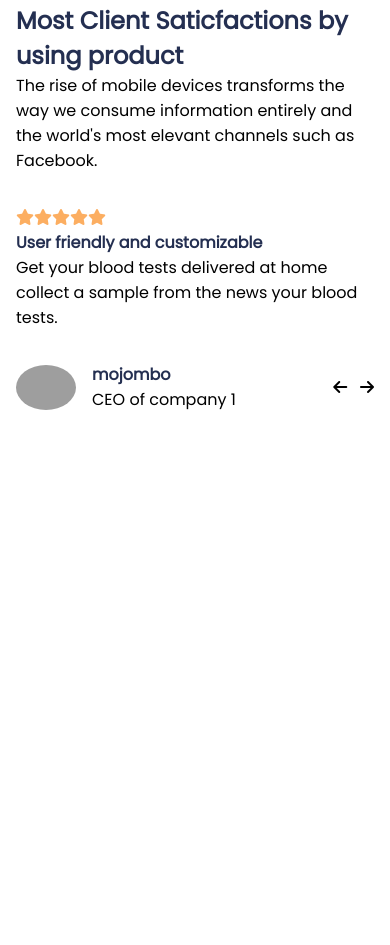
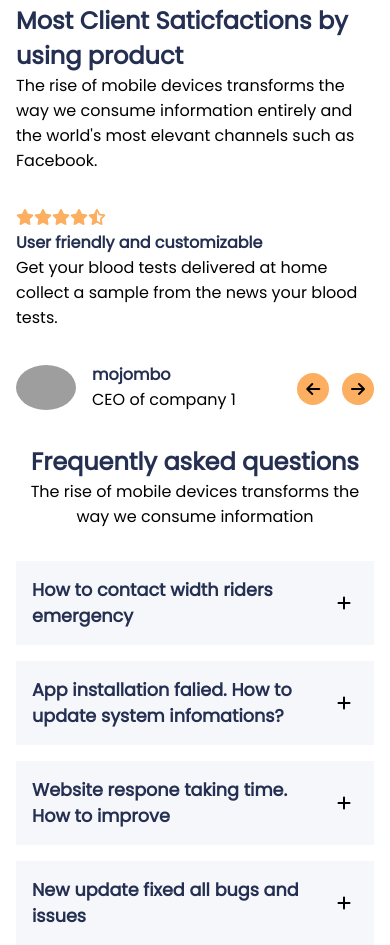
Before and after one commit to khuongloc/applap-html-css-scss-js, a plain HTML site: page index.html in a window 390 px wide. Shown: the part 8031-8976 px from the top of the page. Before the commit the page ends 8443 px from the top, so only its background shows below. Drawn offline with Linux system fonts and the light colour scheme; grey boxes are pictures that could not be loaded.

Commit message:
complete section asked questions

```diff
--- a/css/main.css
+++ b/css/main.css
@@ -77,6 +77,14 @@ button {
   color: #242f51;
 }
 
+.show {
+  display: block;
+}
+
+.hide {
+  display: none;
+}
+
 .ml-1 {
   margin-left: 1rem;
 }
@@ -125,7 +133,7 @@ button {
   margin-top: 1.5rem;
 }
 
-.mt-3 {
+.mt-3, .asked__questions {
   margin-top: 2rem;
 }
 
@@ -133,7 +141,7 @@ button {
   margin-top: 2.5rem;
 }
 
-.mt-5, .trusted-companies, .features, .smart-jackpot, .smart-jackpot .detail-container, .designed, .why-choose, .ultimate-features, .payment, .reviews {
+.mt-5, .trusted-companies, .features, .smart-jackpot, .smart-jackpot .detail-container, .designed, .why-choose, .ultimate-features, .payment, .reviews, .asked {
   margin-top: 3rem;
 }
 
@@ -539,17 +547,82 @@ button {
   position: absolute;
   bottom: 0;
   right: 0;
-  -webkit-transform: translateY(-50%);
-          transform: translateY(-50%);
 }
 
 .reviews__btn span {
+  position: relative;
+  text-align: center;
+  display: inline-block;
+  width: 2rem;
+  height: 2rem;
+  border-radius: 50%;
+  background-color: #fcae61;
   -webkit-transition: all 0.4s ease;
   transition: all 0.4s ease;
 }
 
 .reviews__btn span:hover {
   color: grey;
+}
+
+.reviews__btn span i {
+  position: absolute;
+  top: 50%;
+  left: 50%;
+  -webkit-transform: translate(-50%, -50%);
+          transform: translate(-50%, -50%);
+}
+
+.asked {
+  margin-top: 2rem;
+  width: 50%;
+  margin-left: auto;
+  margin-right: auto;
+}
+
+.asked .card__header, .asked .payment__name,
+.asked .card__subtitle {
+  text-align: center;
+}
+
+.asked__question-contaiener {
+  background-color: #f5f7fa;
+  padding: 1rem;
+  margin-top: 1rem;
+}
+
+.asked__question {
+  position: relative;
+}
+
+.asked__question span {
+  display: inline-block;
+}
+
+.asked__question span:first-child {
+  width: calc(100% - 2rem);
+  color: #242f51;
+  font-weight: bold;
+  font-size: 1.1rem;
+}
+
+.asked__question span:last-child {
+  position: absolute;
+  top: 50%;
+  right: 0;
+  -webkit-transform: translate(-50%, -50%);
+          transform: translate(-50%, -50%);
+  -webkit-transition: all 0.4s ease;
+  transition: all 0.4s ease;
+}
+
+.asked__question span:last-child:hover {
+  color: grey;
+}
+
+.asked__answer {
+  padding-top: 1rem;
+  width: calc(100% - 2rem);
 }
 
 @media (max-width: 768px) {
@@ -741,5 +814,9 @@ button {
   .reviews__btn {
     right: 1rem;
   }
+  .asked {
+    padding: 0 1rem;
+    width: 100%;
+  }
 }
 /*# sourceMappingURL=main.css.map */
--- a/index.html
+++ b/index.html
@@ -431,8 +431,7 @@
         The rise of mobile devices transforms the way we consume information
         entirely and the world's most elevant channels such as Facebook.
       </div>
-      <div class="reviews__body">
-      </div>
+      <div class="reviews__body"></div>
       <div class="reviews__btn">
         <span class="reviews__prev"><i class="fas fa-arrow-left"></i></span
         >&nbsp;&nbsp;
@@ -440,6 +439,16 @@
       </div>
     </div>
 
+    <!-- section 10 - frequently asked questions -->
+    <div class="asked">
+      <div class="card__header">Frequently asked questions</div>
+      <div class="card__subtitle">
+        The rise of mobile devices transforms the way we consume information
+      </div>
+      <div class="asked__questions">
+      </div>
+    </div>
+
     <!-- script -->
     <script src="./javascript/main.js"></script>
   </body>
--- a/javascript/main.js
+++ b/javascript/main.js
@@ -49,7 +49,6 @@ for (let i = 0; i < paymentMonthly.length; i++) {
 }
 
 // reviews
-
 const reviews = [
   {
     id: 1,
@@ -58,7 +57,7 @@ const reviews = [
       "Get your blood tests delivered at home collect a sample from the news your blood tests.",
     avatar_url: "https://avatars.githubusercontent.com/u/1?v=4",
     name: "mojombo",
-    stars: 5,
+    stars: 4.5,
     position: "CEO of company 1",
   },
   {
@@ -68,7 +67,7 @@ const reviews = [
       "Get your blood tests delivered at home collect a sample from the news your blood tests.",
     avatar_url: "https://avatars.githubusercontent.com/u/2?v=4",
     name: "defunkt",
-    stars: 4,
+    stars: 5,
     position: "CEO of company 2",
   },
   {
@@ -78,7 +77,7 @@ const reviews = [
       "Get your blood tests delivered at home collect a sample from the news your blood tests.",
     avatar_url: "https://avatars.githubusercontent.com/u/3?v=4",
     name: "pjhyett",
-    stars: 3.5,
+    stars: 4,
     position: "CEO of company 3",
   },
 ];
@@ -91,16 +90,13 @@ const checkRemainStars = (stars) => {
   return Array.from({ length: remainStars }, (v) => noStar);
 };
 const getStarsHTML = (stars) => {
-  let newStarsHTML = "";
+  let newStarsHTML = [];
   if (stars < Math.ceil(stars)) {
     newStarsHTML = Array.from({ length: Math.floor(stars) }, (v) => fullStar);
-    const lastStars = [...newStarsHTML, halfStar, ...checkRemainStars()];
     return [...newStarsHTML, halfStar, ...checkRemainStars(stars)];
   } else {
-    return (newStarsHTML = Array.from(
-      { length: Math.floor(stars) },
-      (v) => fullStar
-    ));
+    newStarsHTML = Array.from({ length: stars }, (v) => fullStar);
+    return [...newStarsHTML, ...checkRemainStars(stars)];
   }
 };
 
@@ -123,12 +119,8 @@ const reviewsHTML = reviews.map((review) => {
   );
 });
 
+// change reviews when clicking on review btns
 const reviews__body = document.querySelector(".reviews__body");
-// const reviews__body = (document.querySelector(
-//   ".reviews__body"
-// ).innerHTML = reviewsHTML.join(""));
-
-// change reviews when clicking on review btns
 let indexOfReviewsHTML = 0;
 const displayReview = (indexOfReviewsHTML) => {
   reviews__body.innerHTML = "";
@@ -140,7 +132,6 @@ const prevOnClick = (index) => {
     indexOfReviewsHTML = reviewsHTML.length - 1;
   }
   displayReview(indexOfReviewsHTML);
-  console.log(indexOfReviewsHTML);
 };
 const nextOnClick = (index) => {
   indexOfReviewsHTML += index;
@@ -148,7 +139,6 @@ const nextOnClick = (index) => {
     indexOfReviewsHTML = 0;
   }
   displayReview(indexOfReviewsHTML);
-  console.log(indexOfReviewsHTML);
 };
 
 const reviewsPrev = document.querySelector(".reviews__prev");
@@ -157,3 +147,64 @@ const reviewsNext = document.querySelector(".reviews__next");
 reviewsPrev.onclick = () => prevOnClick(-1);
 reviewsNext.onclick = () => nextOnClick(1);
 displayReview(0);
+
+// requently asked questions
+const questions = [
+  {
+    id: 1,
+    question: "How to contact width riders emergency",
+    answer:
+      "It is a long established fact that a reader will be distracted by the readable content of a page when looking at its layout. The point of using Lorem Ipsum is that it has a more-or-less normal distribution of letters, as opposed to using 'Content here, content here', making it look like readable English",
+  },
+  {
+    id: 2,
+    question: "App installation falied. How to update system infomations?",
+    answer:
+      "Contrary to popular belief, Lorem Ipsum is not simply random text. It has roots in a piece of classical Latin literature from 45 BC, making it over 2000 years old. Richard McClintock, a Latin professor at Hampden-Sydney College in Virginia, looked up one of the more obscure Latin words,",
+  },
+  {
+    id: 3,
+    question: "Website respone taking time. How to improve",
+    answer:
+      'Lorem Ipsum comes from sections 1.10.32 and 1.10.33 of "de Finibus Bonorum et Malorum" (The Extremes of Good and Evil) by Cicero, written in 45 BC. This book is a treatise on the theory of ethics, very popular during the Renaissance. The first line of Lorem Ipsum, "Lorem ipsum dolor sit amet..", comes from a line in section 1.10.32.',
+  },
+  {
+    id: 4,
+    question: "New update fixed all bugs and issues",
+    answer:
+      "It is a long established fact that a reader will be distracted by the readable content of a page when looking at its layout. The point of using Lorem Ipsum is that it has a more-or-less normal distribution of letters, as opposed to using 'Content here, content here', making it look like readable English",
+  },
+];
+
+const questionsHTML = questions.map((ques) => {
+  const { question, answer } = ques;
+  return (
+    '<div class="asked__question-contaiener"><div class="asked__question"><span>' +
+    question +
+    '</span><span class="asked__toggle"><i class="fas fa-plus"></i></span></div><div class="asked__answer hide">' +
+    answer +
+    "</div></div>"
+  );
+});
+
+document.querySelector(".asked__questions").innerHTML = questionsHTML.join("");
+
+const askedBtnsToggle = document.querySelectorAll(".asked__toggle");
+
+const toggleQuestion = (e) => {
+  const relatedAnswer =
+    e.target.parentElement.parentElement.parentElement.childNodes[1];
+  const isShow = relatedAnswer.classList.contains("show");
+
+  if (isShow) {
+    relatedAnswer.classList.remove("show");
+    relatedAnswer.classList.add("hide");
+  } else {
+    relatedAnswer.classList.add("show");
+    relatedAnswer.classList.remove("hide");
+  }
+};
+
+for (let i = 0; i < askedBtnsToggle.length; i++) {
+  askedBtnsToggle[i].addEventListener("click", toggleQuestion);
+}
```
Also changed, not shown: javascript/data.js (added, +33 -0 lines), 1 other file.
